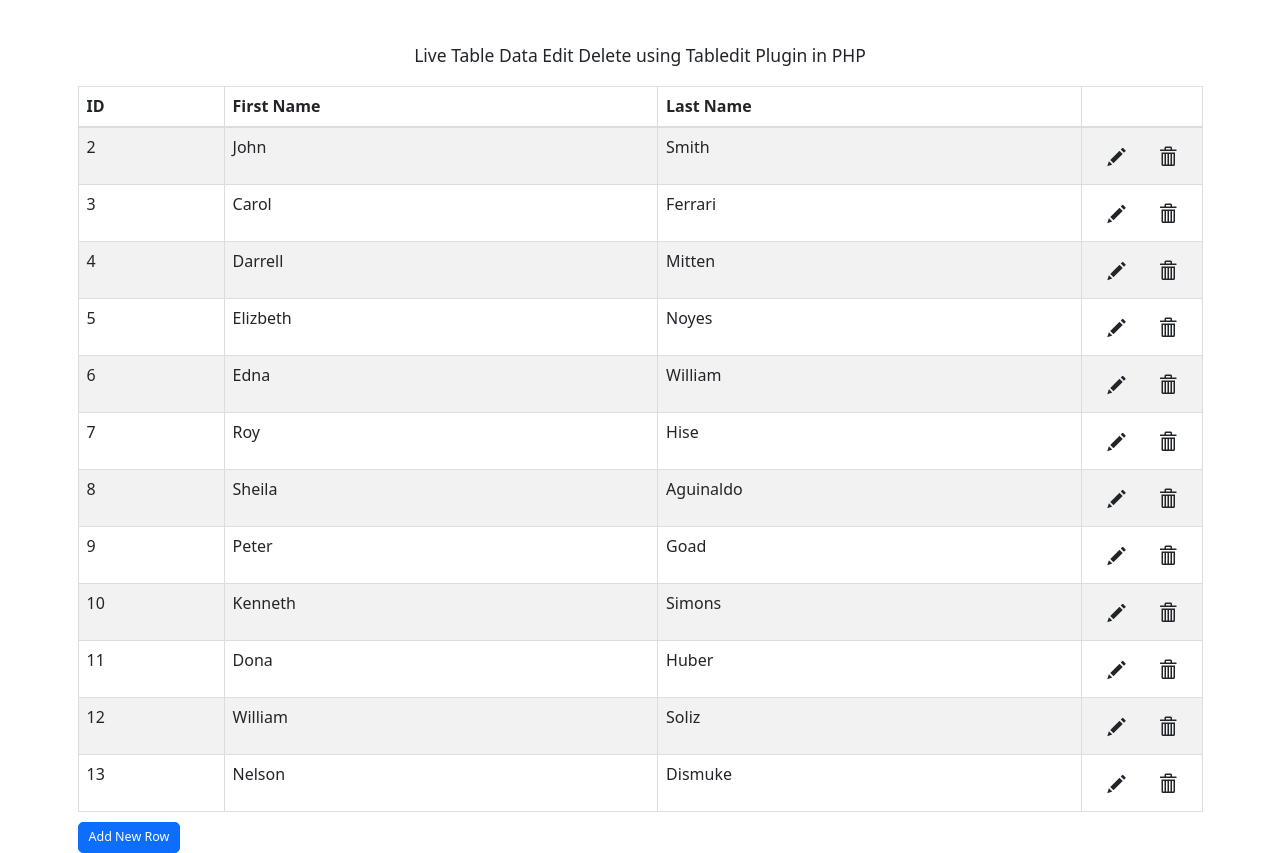
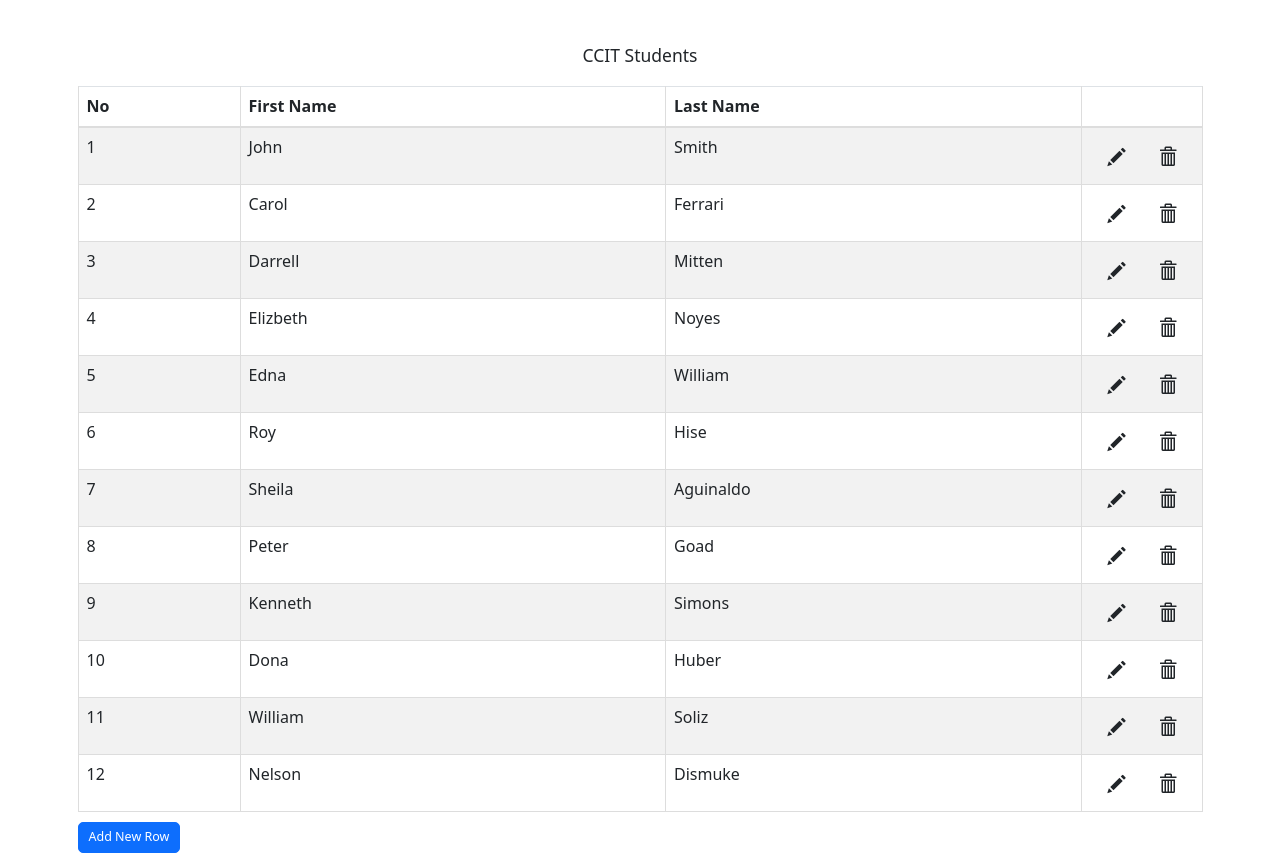
Before and after one commit to fatihnzrdn/charlie, a PHP site: page /tabel.php in a window 1280 px wide. Run offline with PHP 8.4, Linux system fonts and the light colour scheme; data comes from the database, SQL or seed files in the repository.

Commit message:
table updated

```diff
--- a/tabel.php
+++ b/tabel.php
@@ -2,6 +2,7 @@
 $connect = mysqli_connect("localhost", "root", "", "testing");
 $query = "SELECT * FROM tbl_user ORDER BY id ASC";
 $result = mysqli_query($connect, $query);
+$no = 1;
 ?>
 <html>
 
@@ -20,11 +21,11 @@ $result = mysqli_query($connect, $query);
         <br />
         <br />
         <div class="table-responsive">
-            <h3 align="center">Live Table Data Edit Delete using Tabledit Plugin in PHP</h3><br />
+            <h3 align="center">CCIT Students</h3><br />
             <table id="editable_table" class="table table-bordered table-striped table-hover">
                 <thead>
                     <tr>
-                        <th>ID</th>
+                        <th>No</th>
                         <th>First Name</th>
                         <th>Last Name</th>
                     </tr>
@@ -34,10 +35,11 @@ $result = mysqli_query($connect, $query);
                     while ($row = mysqli_fetch_array($result)) {
                         echo '
                             <tr>
-                            <td>' . $row["id"] . '</td>
+                            <td>' . $no . '</td>
                             <td>' . $row["first_name"] . '</td>
                             <td>' . $row["last_name"] . '</td>
                             </tr>';
+                            $no++;
                         }
                     ?>
                 </tbody>
```
